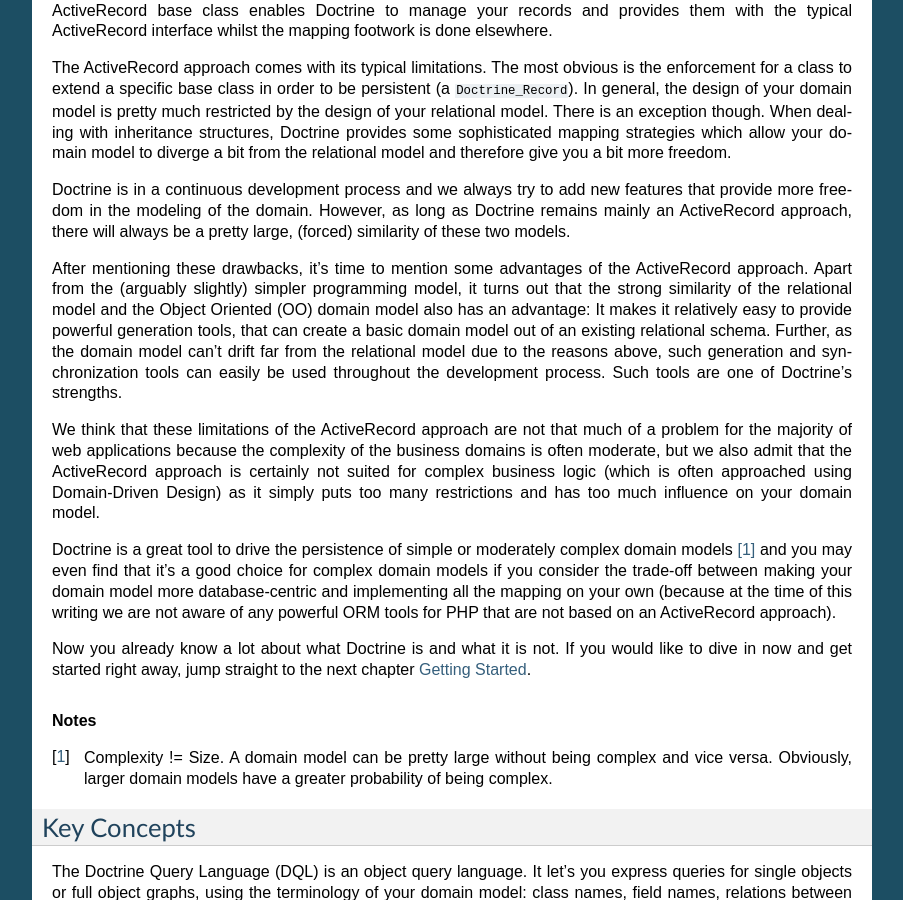
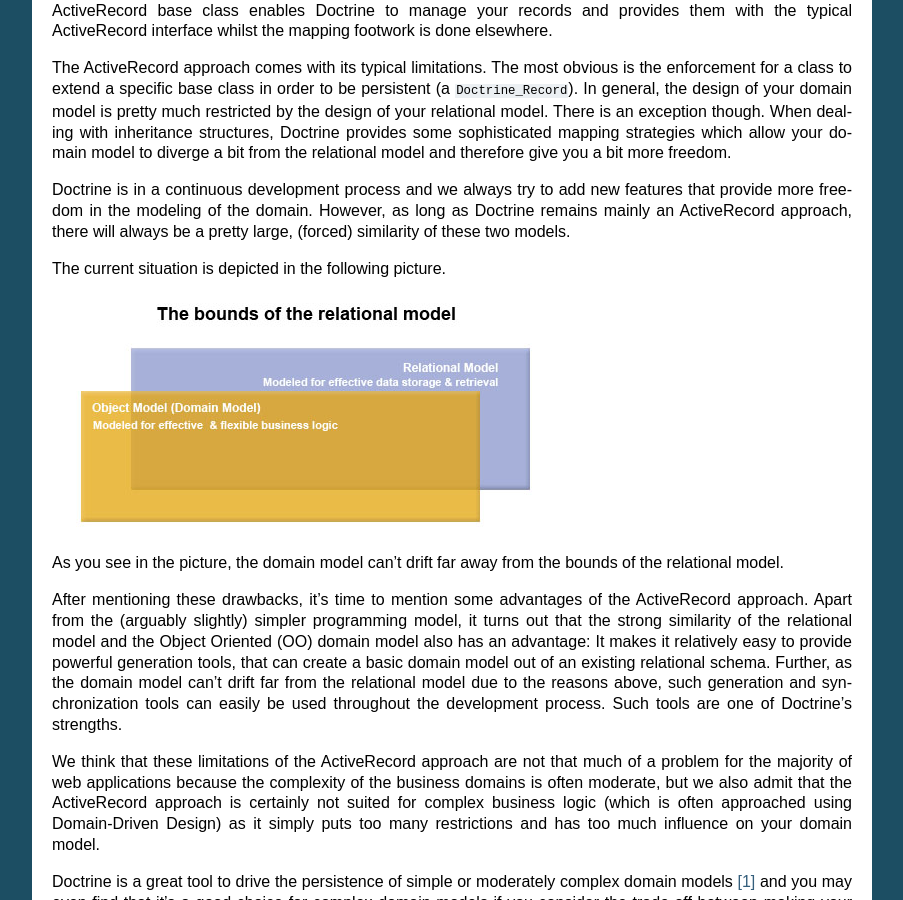
Before and after one commit to doctrine/doctrine1-documentation, a Sphinx documentation site: the page built from source/en/manual/introduction.rst, in a window 1280 px wide and 900 px high, scrolled down 2456 px. Shown: the whole window, without its empty margins (198-1101 px from the left). Built offline with Sphinx 7.4.7, drawn with Linux system fonts in a browser that asks for light colours; cross-references to code outside the pages are shown as plain code.

Commit message:
Reintegrate relational-bounds image

```diff
--- a/source/en/manual/introduction.rst
+++ b/source/en/manual/introduction.rst
@@ -165,12 +165,13 @@
 long as Doctrine remains mainly an ActiveRecord approach, there will always be
 a pretty large, (forced) similarity of these two models.
 
-.. The current situation is depicted in the following picture.
+The current situation is depicted in the following picture.
 
-.. `Relational Bounds <http://www.doctrine-project.org/relational-bounds.jpg>`_
+.. image:: /_static/images/relational-bounds.jpg
+   :alt: The Relational Model and Object Model are distinct, but mostly overlap.
 
-.. As you see in the picture, the domain model can't drift far away from the
-   bounds of the relational model.
+As you see in the picture, the domain model can't drift far away from the bounds
+of the relational model.
 
 After mentioning these drawbacks, it's time to mention some advantages of the
 ActiveRecord approach. Apart from the (arguably slightly) simpler programming
```
